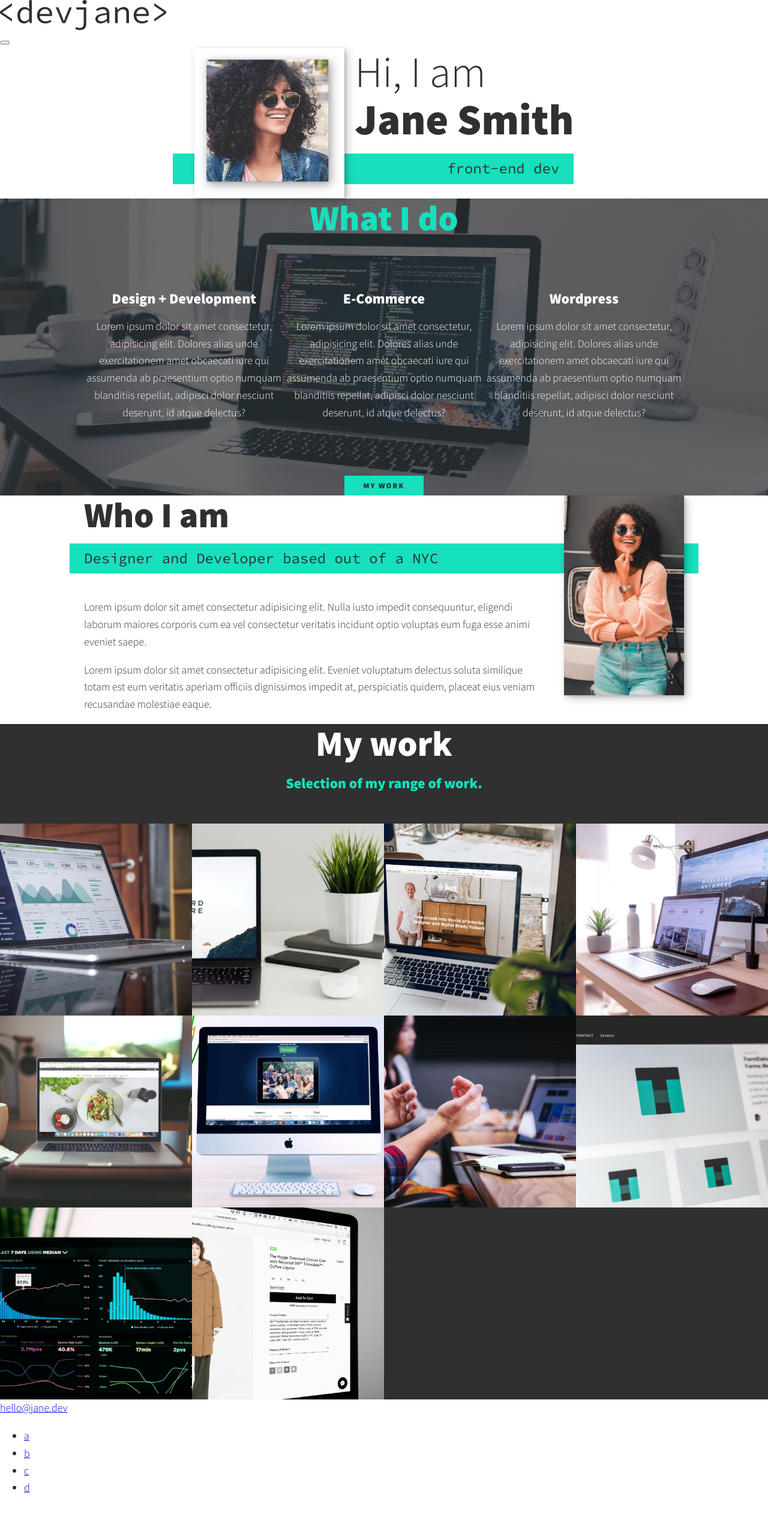
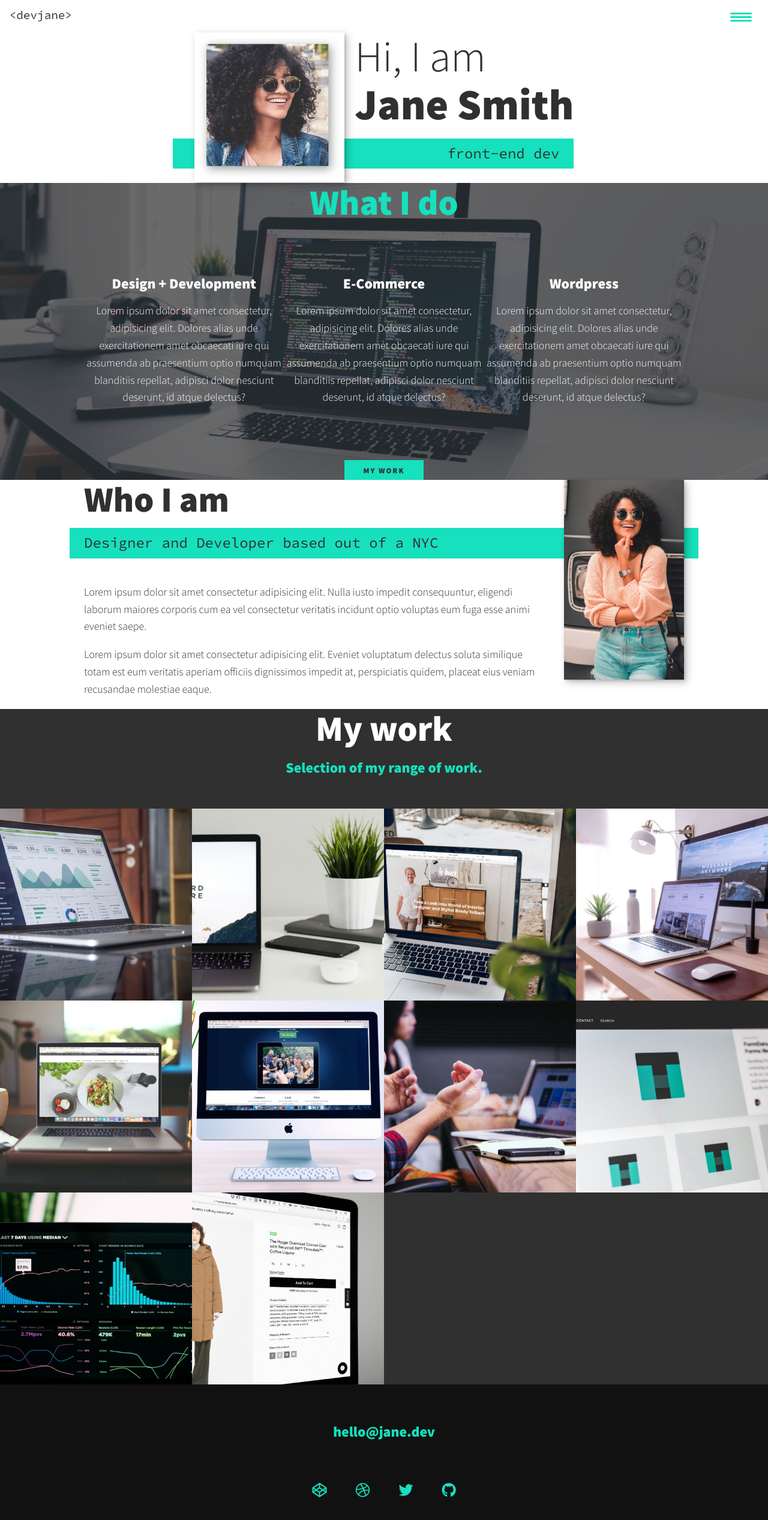
Before and after one commit to safisafikul/dev-portfolio, a plain HTML site: page index.html in a window 1280 px wide. Shown: the whole page at 60% size. Before the commit the page ends 2513 px from the top, so only its background shows below. Drawn offline with nearby package versions, Linux system fonts and the light colour scheme.

Commit message:
landing page done

```diff
--- a/css/style.css
+++ b/css/style.css
@@ -33,6 +33,11 @@
     }
 }
 
+/* General Style */
+
+html {
+    scroll-behavior: smooth;
+}
 
 body {
     background: var(--clr-light);
@@ -125,9 +130,113 @@ h3 { font-size: var(--fs-h3) }
 
 /*header*/
 
-nav { display: none; }
+header {
+    display: flex;
+    justify-content: space-between;
+    padding: 1em;
+}
+
+.logo {
+    max-width: 100px;
+}
+
+.nav {
+    position: fixed;
+    background: var(--clr-dark);
+    color: var(--clr-light);
+    top: 0;
+    bottom: 0;
+    left: 0;
+    right: 0;
+    z-index: 100;
+
+    transform: translateX(100%);
+    transition: transform 250ms cubic-bezier(.5, 0, .5, 1);
+}
+
+.nav__list {
+    list-style: none;
+    display: flex;
+    height: 100%;
+    flex-direction: column;
+    justify-content: space-evenly;
+    align-items: center;
+    margin: 0;
+    padding: 0;
+}
+
+.nav__link {
+    color: inherit;
+    font-weight: var(--fw-bold);
+    font-size: var(--fs-h2);
+    text-decoration: none;
+}
+
+.nav__link:hover {
+    color: var(--clr-accent);
+}
+
+.nav-toggle {
+    padding: .5em;
+    background: transparent;
+    border: 0;
+    cursor: pointer;
+    position: absolute;
+    right: 1em;
+    top: 1em;
+    z-index: 1000;
+}
+
+.nav-open .nav {
+    transform: translateX(0);
+}
+
+.nav-open .nav-toggle {
+    position: fixed;
+}
+
+.nav-open .hamburger {
+    transform: rotate(.625turn);
+}
+
+.nav-open .hamburger::before {
+    transform: rotate(90deg) translateX(-6px);
+}
+
+.nav-open .hamburger::after {
+    opacity: 0;
+}
 
 
+
+.hamburger {
+    display: block;
+    position: relative;
+}
+
+.hamburger,
+.hamburger::before,
+.hamburger::after {
+    background: var(--clr-accent);
+    width: 2em;
+    height: 3px;
+    border-radius: 1em;
+    transition: transform 250ms ease-in-out;
+}
+
+.hamburger::before,
+.hamburger::after {
+    content: '';
+    position: absolute;
+    left: 0;
+    right: 0;
+}
+
+.hamburger::before { top: 6px; }
+.hamburger::after { bottom: 6px; }
+
+
+/* intro section */
 .intro {
     position: relative;
 }
@@ -292,3 +401,47 @@ nav { display: none; }
     transform: scale(1.2);
     opacity: .5;
 }
+
+/* footer */
+
+.footer {
+    background: #111;
+    color: var(--clr-accent);
+    text-align: center;
+    padding: 2.5em 0;
+    font-size: var(--fs-h3);
+}
+
+.footer a {
+    color: inherit;
+    text-decoration: none;
+}
+
+.footer__link {
+    font-weight: var(--fw-bold);
+}
+
+.footer__link:hover,
+.social-list__link:hover {
+    opacity: .7;
+}
+
+.footer__link:hover {
+    text-decoration: underline;
+}
+
+.social-list {
+    list-style: none;
+    display: flex;
+    justify-content: center;
+    margin: 2em 0 0;
+    padding: 0;
+}
+
+.social-list__item {
+    margin: 0.5em;
+}
+
+.social-list__link {
+    padding: .5em;
+}
--- a/index.html
+++ b/index.html
@@ -136,15 +136,33 @@
 
 
         <!--footer-->
-        <footer>
+        <footer class="footer">
             <a href="mailto:hello@jane.dev" class="footer__link">hello@jane.dev</a>
             <ul class="social-list">
-                <li class="social-list__item"><a class="social-list__link" href="http://codepen.io">a</a></li>
-                <li class="social-list__item"><a class="social-list__link" href="http://dribbble.com">b</a></li>
-                <li class="social-list__item"><a class="social-list__link" href="http://twitter.com">c</a></li>
-                <li class="social-list__item"><a class="social-list__link" href="http://github.com">d</a></li>
+                <li class="social-list__item">
+                    <a class="social-list__link" href="http://codepen.io">
+                        <i class="fab fa-codepen"></i>
+                    </a>
+                </li>
+                <li class="social-list__item">
+                    <a class="social-list__link" href="http://dribbble.com">
+                        <i class="fab fa-dribbble"></i>
+                    </a>
+                </li>
+                <li class="social-list__item">
+                    <a class="social-list__link" href="http://twitter.com">
+                        <i class="fab fa-twitter"></i>
+                    </a>
+                </li>
+                <li class="social-list__item">
+                    <a class="social-list__link" href="http://github.com">
+                        <i class="fab fa-github"></i>
+                    </a>
+                </li>
             </ul>
         </footer>
 
+
+        <script src="js/script.js""></script>
     </body>
 </html>
--- /dev/null
+++ b/js/script.js
@@ -0,0 +1,12 @@
+const navToggle = document.querySelector('.nav-toggle');
+const navLinks = document.querySelectorAll('.nav__link');
+
+navToggle.addEventListener('click', () => {
+    document.body.classList.toggle('nav-open');
+})
+
+navLinks.forEach(link => {
+    link.addEventListener('click', () => {
+        document.body.classList.remove('nav-open');
+    })
+})
```
